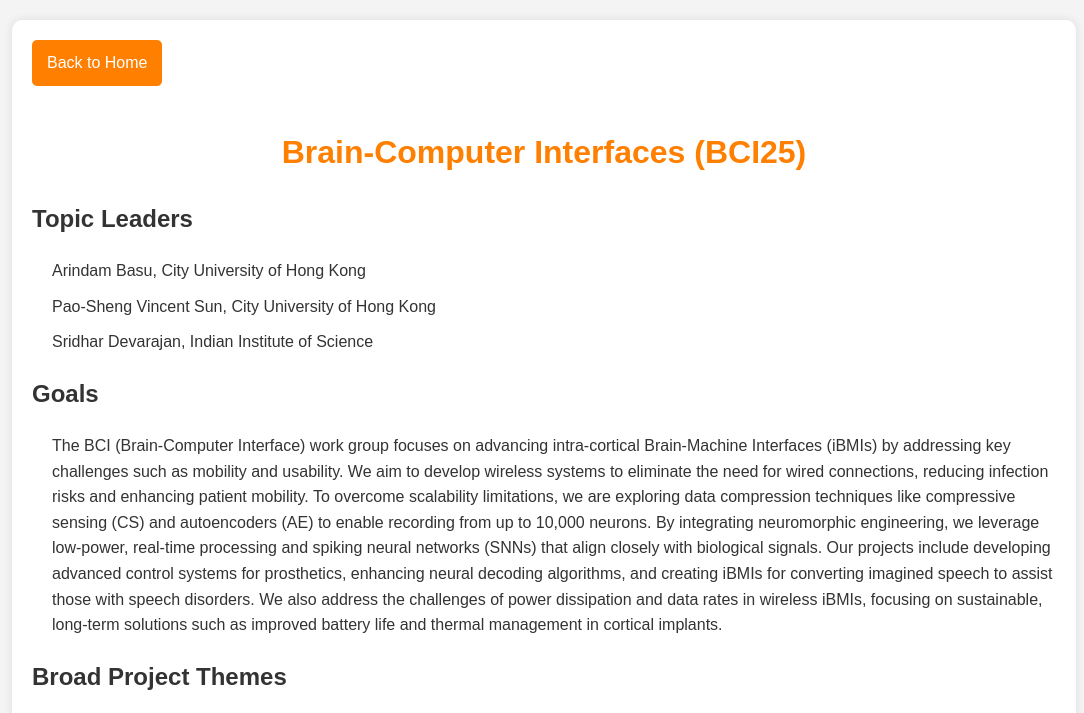
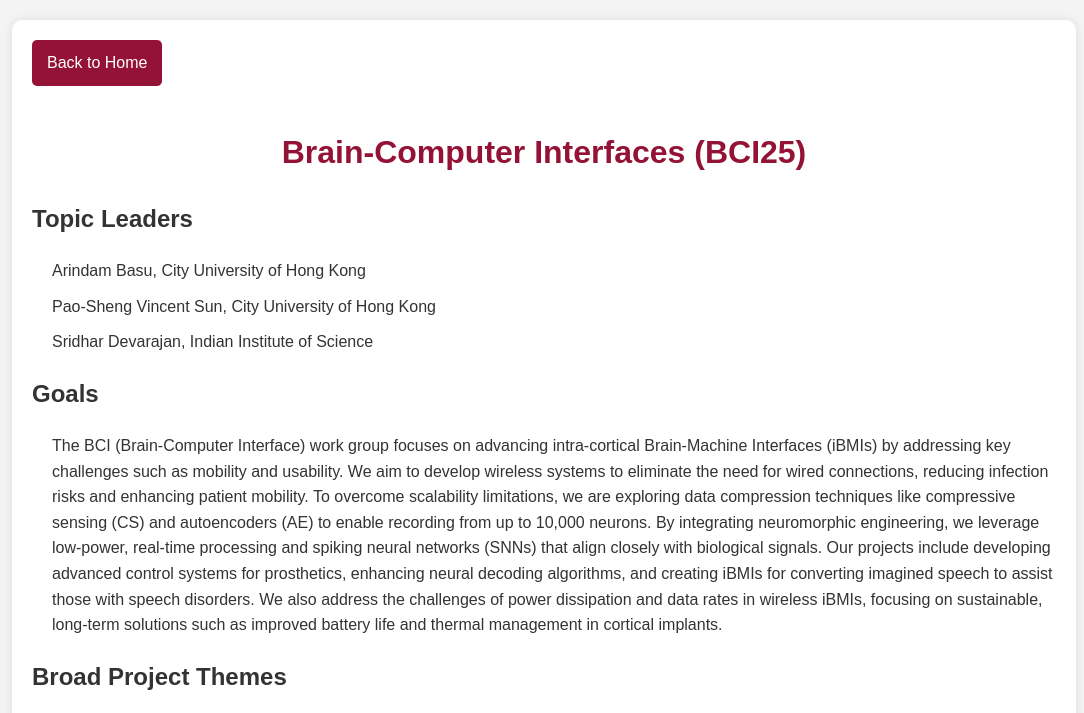
Before and after one commit to neuronicslab/bangaloreneuromorphicworkshop, a plain HTML site: page bci25.html in a window 1280 px wide. Shown: the top 713 px of the page, without its empty margins (96-1180 px from the left). Drawn offline with Linux system fonts and the light colour scheme.

Commit message:
Add files via upload

```diff
--- a/bci25.html
+++ b/bci25.html
@@ -27,7 +27,7 @@
 
         h1 {
             text-align: center;
-            color: #ff7f00;
+            color: #941236;
         }
 
         h2, h3 {
@@ -55,7 +55,7 @@
             display: inline-block;
             margin-bottom: 20px;
             padding: 10px 15px;
-            background-color: #ff7f00;
+            background-color: #941236;
             color: #fff;
             text-decoration: none;
             border-radius: 5px;
@@ -63,7 +63,7 @@
         }
 
         .back-link:hover {
-            background-color: #e66b00;
+            background-color: #bd8185;
         }
 
         @media only screen and (max-width: 768px) {
```
Also changed, not shown: ebs25.html (+3 -3 lines), nic25.html (+3 -3 lines).
